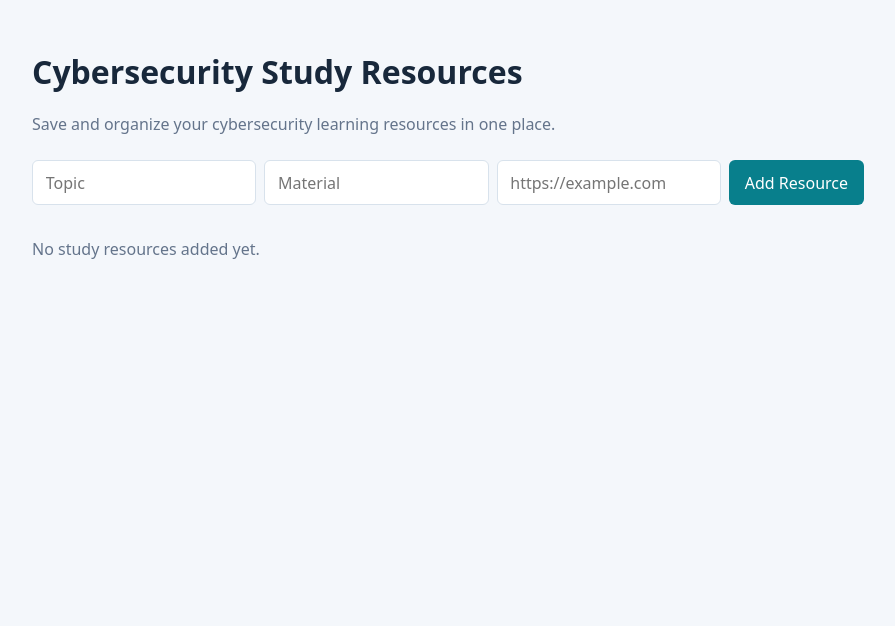
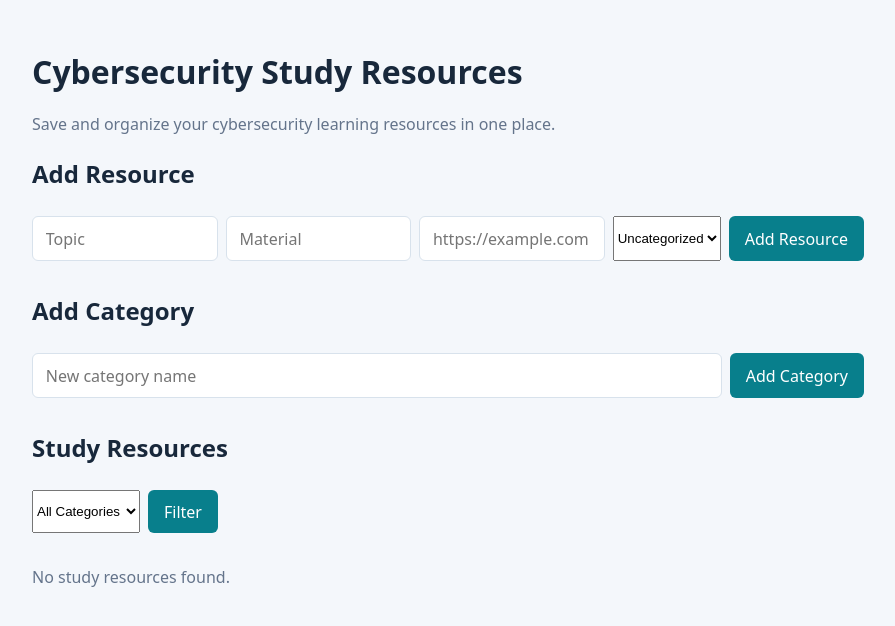
Before and after one commit to mudt-cm104-2026-winter/team-02, a FastAPI app: page / in a window 1280 px wide. Shown: the top 626 px of the page, without its empty margins (192-1087 px from the left). Run offline with FastAPI, Linux system fonts and the light colour scheme; parts of the project's set-up code (start-up, migrations or seed data) failed here and were passed over.

Commit message:
Add web category management and filtering

```diff
--- a/app/main.py
+++ b/app/main.py
@@ -119,36 +119,65 @@ templates = Jinja2Templates(
 
 # Display the HTML page and saved resources
 
+
+
+
 @app.get("/")
-def home(request: Request):
+def home(request: Request, category: str = ""):
     data = load()
+    entries = data["resources"]
+
+    if category:
+        entries = [
+            r for r in entries
+            if r.get("category", "Uncategorized") == category
+        ]
+
     return templates.TemplateResponse(
         request,
         "index.html",
-        {"entries": data["resources"]}
+        {
+            "entries": entries,
+            "categories": data["categories"],
+            "selected_category": category
+        }
     )
 
 
-
-# Receive new resources from the HTML form
 @app.post("/add")
 def add_web_resource(
     topic: str = Form(...),
     material: str = Form(...),
-    url: str = Form(...)
+    url: str = Form(...),
+    category: str = Form("Uncategorized")
 ):
     data = load()
+
+    if category not in data["categories"]:
+        category = "Uncategorized"
 
     data["resources"].append({
         "topic": topic,
         "material": material,
         "url": url,
-        "category": "Uncategorized"
+        "category": category
     })
 
     save(data)
+    return RedirectResponse(url="/", status_code=303)
+
+
+@app.post("/categories")
+def add_web_category(name: str = Form(...)):
+    data = load()
+    name = name.strip()
+
+    if name and name not in data["categories"]:
+        data["categories"].append(name)
+        save(data)
 
     return RedirectResponse(url="/", status_code=303)
+
 
 
 
--- a/app/templates/index.html
+++ b/app/templates/index.html
@@ -1,3 +1,4 @@
+
 <!doctype html>
 <html lang="en">
 <head>
@@ -11,23 +12,62 @@
     <h1>Cybersecurity Study Resources</h1>
     <p class="intro">Save and organize your cybersecurity learning resources in one place.</p>
 
+    <h2>Add Resource</h2>
     <form class="add" action="/add" method="post">
       <input name="topic" placeholder="Topic" required>
       <input name="material" placeholder="Material" required>
       <input type="url" name="url" placeholder="https://example.com" required>
+
+      <select name="category">
+        <option value="Uncategorized">Uncategorized</option>
+        {% for category in categories %}
+        <option value="{{ category }}">{{ category }}</option>
+        {% endfor %}
+      </select>
+
       <button type="submit">Add Resource</button>
+    </form>
+
+    <h2>Add Category</h2>
+    <form class="add" action="/categories" method="post">
+      <input name="name" placeholder="New category name" required>
+      <button type="submit">Add Category</button>
+    </form>
+
+    <h2>Study Resources</h2>
+    <form class="add" action="/" method="get">
+      <select name="category">
+        <option value="">All Categories</option>
+        <option value="Uncategorized"
+          {% if selected_category == "Uncategorized" %}selected{% endif %}>
+          Uncategorized
+        </option>
+        {% for category in categories %}
+        <option value="{{ category }}"
+          {% if selected_category == category %}selected{% endif %}>
+          {{ category }}
+        </option>
+        {% endfor %}
+      </select>
+      <button type="submit">Filter</button>
     </form>
 
     {% if entries %}
     <table>
       <thead>
-        <tr><th>Topic</th><th>Material</th><th>Resource URL</th></tr>
+        <tr>
+          <th>Topic</th>
+          <th>Material</th>
+          <th>Category</th>
+          <th>Resource URL</th>
+        </tr>
       </thead>
       <tbody>
         {% for entry in entries %}
         <tr>
           <td>{{ entry.topic }}</td>
           <td>{{ entry.material }}</td>
+          <td>{{ entry.get("category", "Uncategorized") }}</td>
           <td>
             <a href="{{ entry.url }}" target="_blank" rel="noopener noreferrer">
               Open Resource
@@ -38,7 +78,7 @@
       </tbody>
     </table>
     {% else %}
-    <p class="empty">No study resources added yet.</p>
+    <p class="empty">No study resources found.</p>
     {% endif %}
   </main>
 </body>
```
Lines whose indentation alone changed are shown as unchanged.
